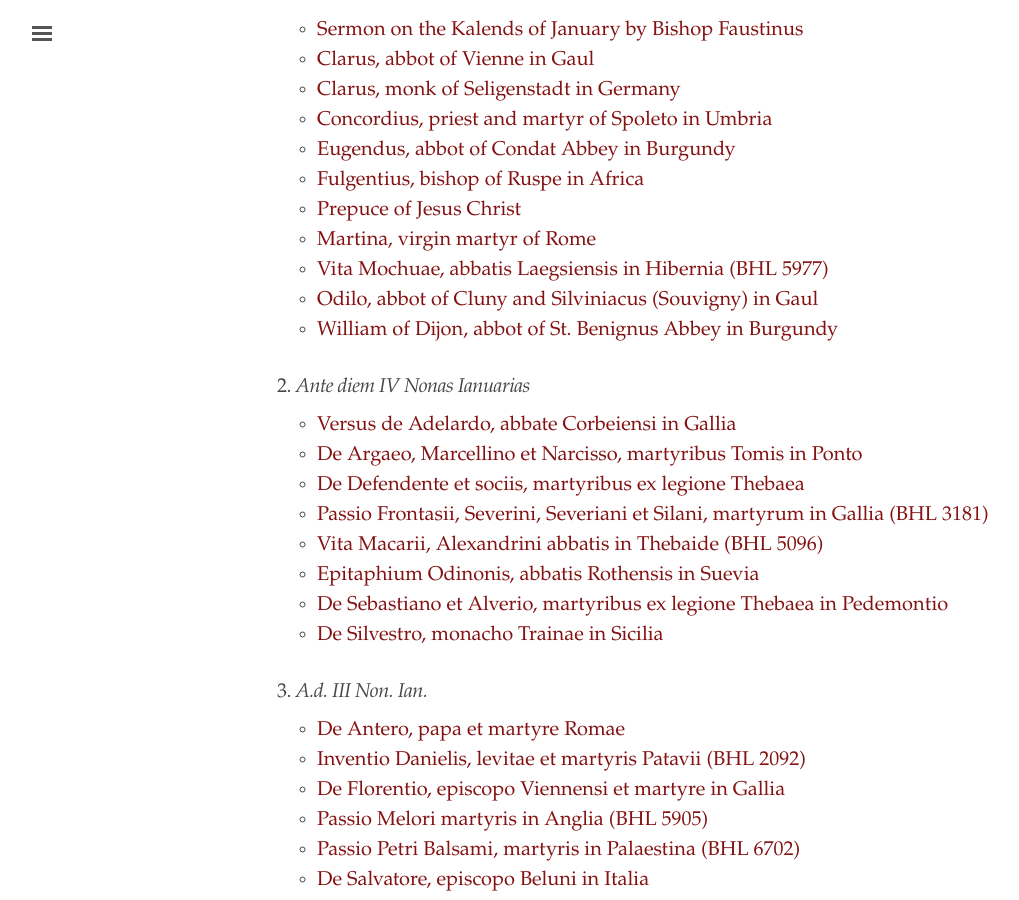
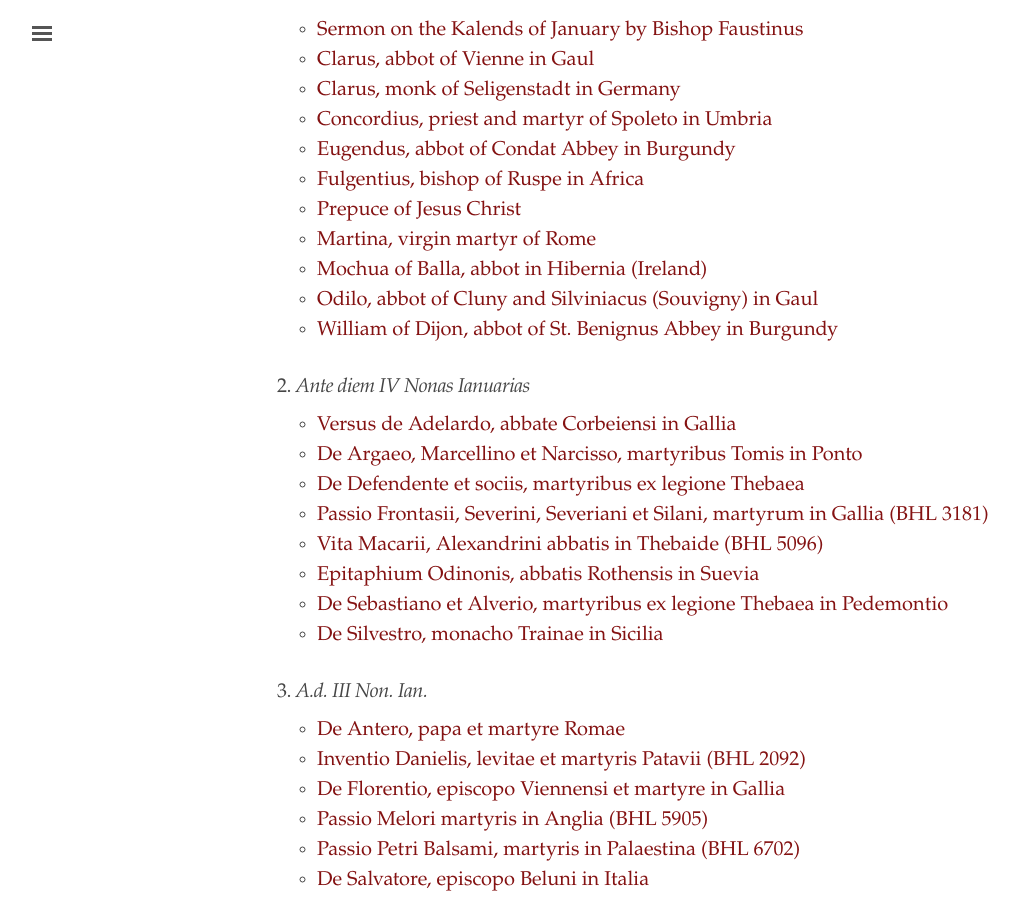
Before and after one commit to cjkoepke1/latin-hagiography, a Jekyll site: the page built from index.md, in a window 1280 px wide and 900 px high, scrolled down 532 px. Shown: the whole window, without its empty margins (3-1022 px from the left). Built offline with Jekyll 4.4.1, drawn with Linux system fonts in a browser that asks for light colours.

Commit message:
Update Mochua of Balla

```diff
--- a/index.md
+++ b/index.md
@@ -23,7 +23,7 @@ title: "Latin Hagiography"
 - [Fulgentius, bishop of Ruspe in Africa](https://cjkoepke1.github.io/latin-hagiography/saints/fulgentius-ruspensis/)
 - [Prepuce of Jesus Christ](https://cjkoepke1.github.io/latin-hagiography/saints/praeputium-christi/)
 - [Martina, virgin martyr of Rome](https://cjkoepke1.github.io/latin-hagiography/saints/martina-romae/)
-- [Vita Mochuae, abbatis Laegsiensis in Hibernia (BHL 5977)](https://cjkoepke1.github.io/latin-hagiography/texts/vita-mochuae/)
+- [Mochua of Balla, abbot in Hibernia (Ireland)](https://cjkoepke1.github.io/latin-hagiography/saints/mochua-abbas/)
 - [Odilo, abbot of Cluny and Silviniacus (Souvigny) in Gaul](https://cjkoepke1.github.io/latin-hagiography/saints/odilo-cluniacensis/)
 - [William of Dijon, abbot of St. Benignus Abbey in Burgundy](https://cjkoepke1.github.io/latin-hagiography/saints/guilielmus-divionensis/)
 
```
